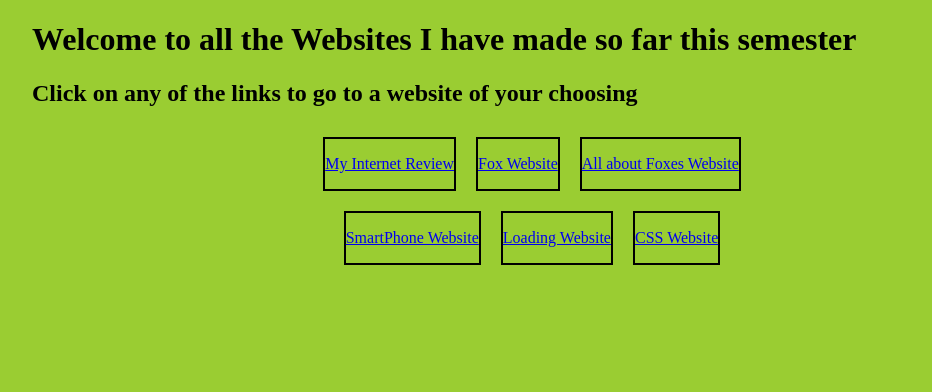
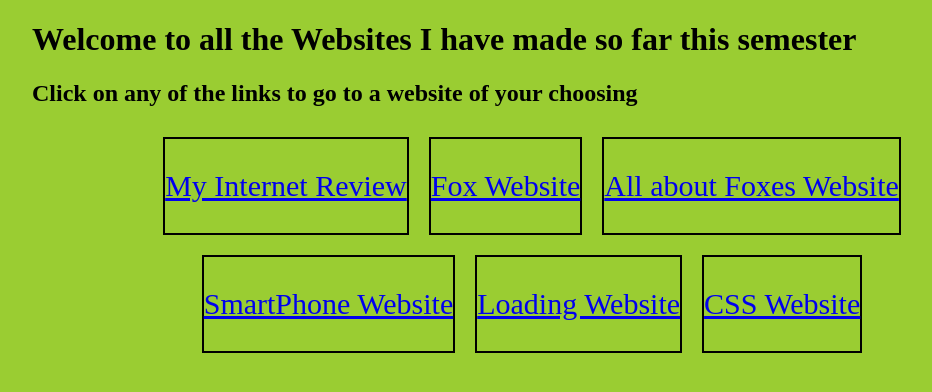
Before and after one commit to MexicanOwl64/WebDevPortfolio, a plain HTML site: page MainMenu/index.html in a window 1280 px wide. Shown: the whole page, without its empty margins (108-1040 px from the left). Drawn offline with Linux system fonts and the light colour scheme.

Commit message:
Final Adjustments

```diff
--- a/MainMenu/WebPortfolio.css
+++ b/MainMenu/WebPortfolio.css
@@ -15,8 +15,12 @@ h2{
   margin-right: auto;
   width: 1000px;
 }
+
+p {
+  font-size: 30px;
+}
 .box {
-
+  align-items: center;
   margin: 10px;
   border: 2px solid black;
 }
```
Also changed, not shown: MainMenu/index.html (+1 -0 lines).
